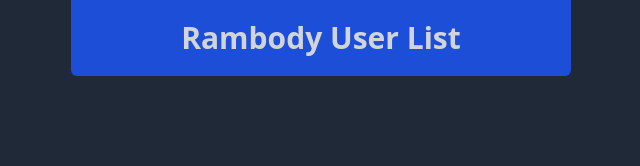
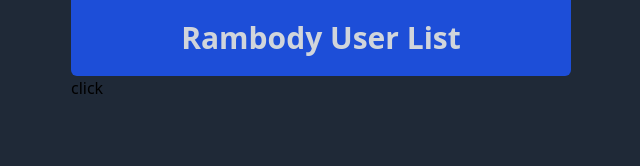
Before and after one commit to AbolfazlPanahiazar/graphql-users, a React (Create React App) app: page / in a window 1280 px wide. Shown: the top 166 px of the page, without its empty margins (319-959 px from the left). Built offline with nearby package versions, Linux system fonts and the light colour scheme.

Commit message:
Add a simple query to test GraphQL

```diff
--- /dev/null
+++ b/src/GraphQL/queries.ts
@@ -0,0 +1,17 @@
+import { gql } from "@apollo/client";
+
+export const GET_USERS = gql`
+  query users($page: Int!, $limit: Int!) {
+    users(page: $page, limit: $limit) {
+      page
+      limit
+      offset
+      data {
+        firstName
+        lastName
+        picture
+        email
+      }
+    }
+  }
+`;
--- a/src/components/App/App.tsx
+++ b/src/components/App/App.tsx
@@ -11,23 +11,27 @@ const errorLink = onError(({ graphQLErrors, networkError }) => {
       console.log(`GraphQL error ${message}`);
     });
   }
+
+  if (networkError) {
+    console.log("Net work error", networkError);
+  }
 });
 
 // create link
 const link = from([
   errorLink,
   new HttpLink({
-    uri: process.env.REACT_APP_GRAPHQL_URI,
+    uri: `${process.env.REACT_APP_GRAPHQL_URI}`,
+    headers: {
+      "app-id": `${process.env.REACT_App_GRAPHQL_AUTH_HEADER}`,
+    },
   }),
 ]);
 
 // crate apollo client
 const client = new ApolloClient({
+  link: link,
   cache: new InMemoryCache(),
-  link: link,
-  headers: {
-    "app-id": `${process.env.REACT_App_GRAPHQL_AUTH_HEADER}`,
-  },
 });
 
 const App: FC = (): ReactElement => {
--- a/src/components/Router/Router.tsx
+++ b/src/components/Router/Router.tsx
@@ -9,7 +9,7 @@ const Router: FC = (): ReactElement => {
       <BrowserRouter>
         <Switch>
           {routes.map((route) => (
-            <Route {...route} />
+            <Route key={route.path} {...route} />
           ))}
         </Switch>
       </BrowserRouter>
--- a/src/pages/UserList/UserList.tsx
+++ b/src/pages/UserList/UserList.tsx
@@ -1,12 +1,29 @@
-import { FC, ReactElement } from "react";
+import { FC, ReactElement, useEffect } from "react";
 import { RouteComponentProps } from "react-router-dom";
+import { useLazyQuery } from "@apollo/client";
 
 import UserListHeader from "components/UserListHeader/UserListHeader";
+import { GET_USERS } from "GraphQL/queries";
 
 const UserList: FC<RouteComponentProps> = (): ReactElement => {
+  const [getUsers, { error, loading, data }] = useLazyQuery(GET_USERS, {
+    variables: {
+      page: 1,
+      limit: 20,
+    },
+  });
+
+  useEffect(() => {
+    console.log(error);
+    if (data) {
+      console.log(data);
+    }
+  }, [data, error]);
+
   return (
     <div>
       <UserListHeader />
+      <button onClick={() => getUsers()}>click</button>
     </div>
   );
 };
```
Also changed, not shown: 1 other file (tests, documents, lock files or other folders).
